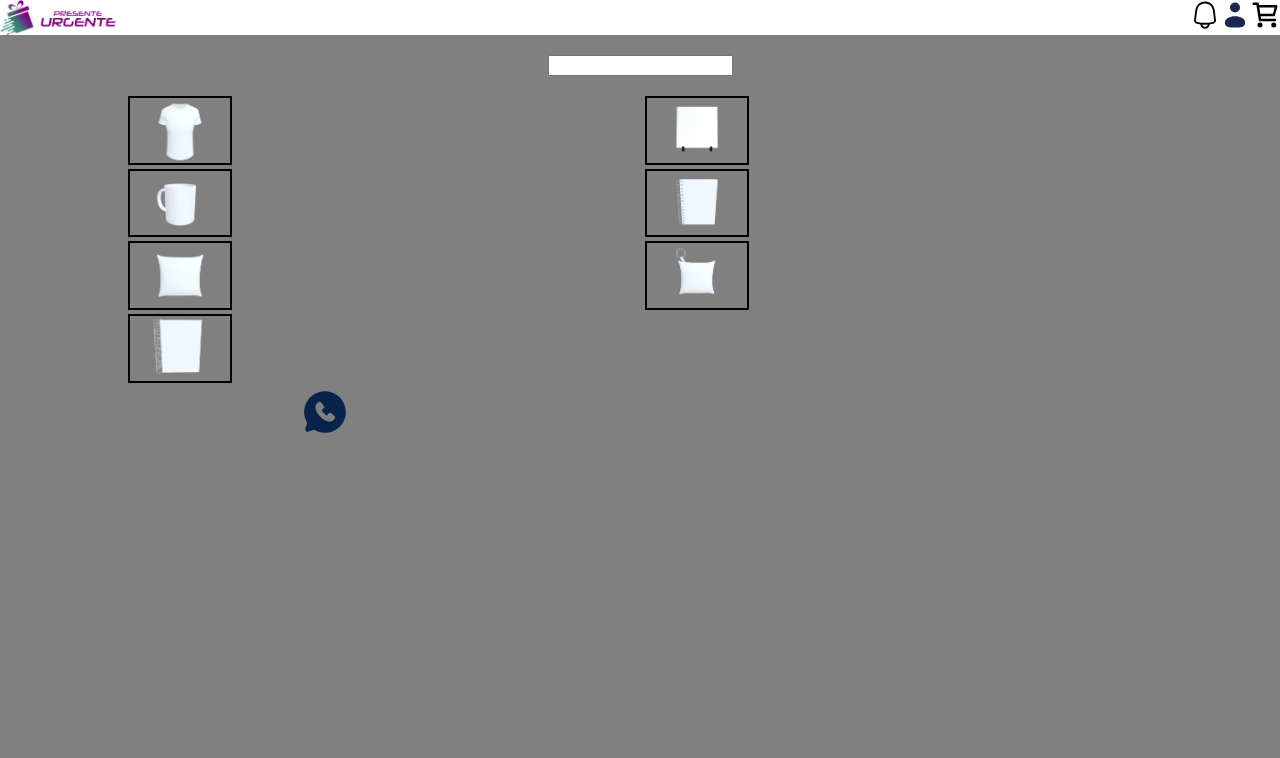
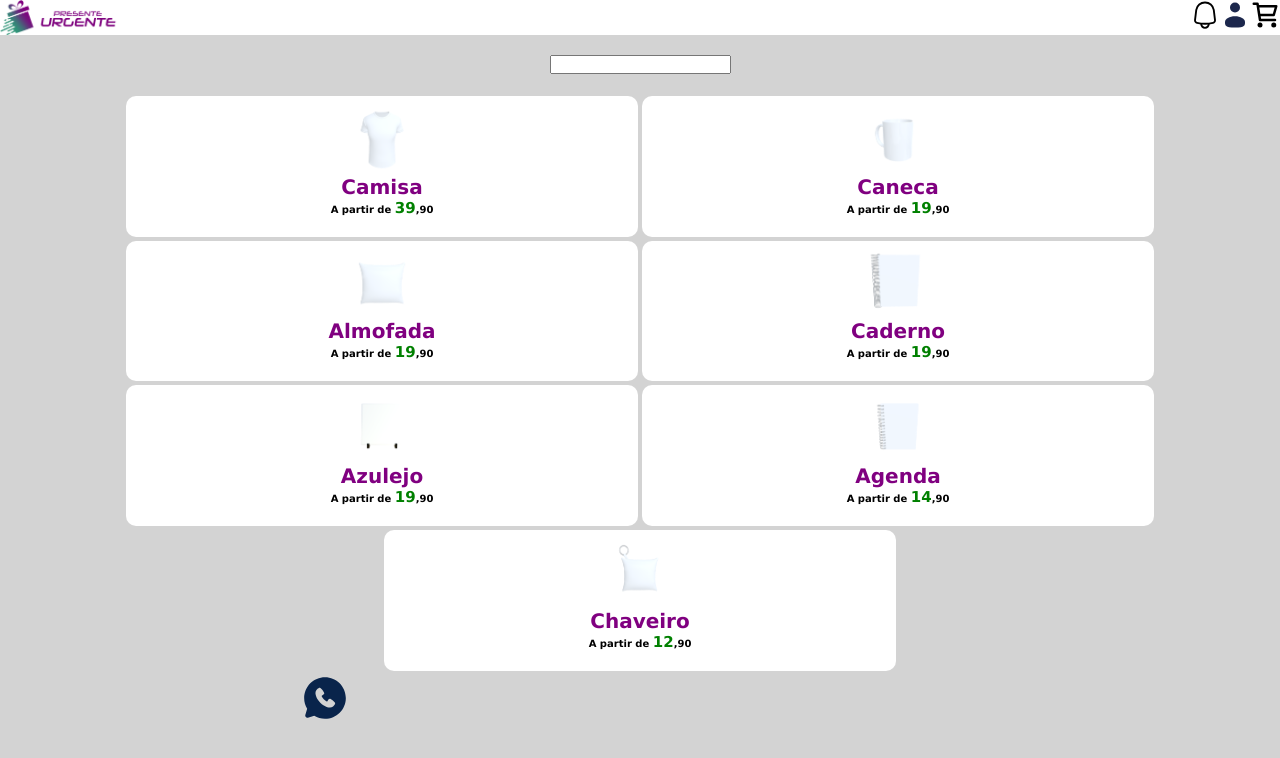
Before and after one commit to Murilo185/TCC, a React (Vite) app: page / in a window 1280 px wide. Shown: the top 758 px of the page. Built offline with nearby package versions, Linux system fonts and the light colour scheme.

Commit message:
Aprimoramento da página inicial (ainda não concluido)

```diff
--- a/src/components/telaprincipal.css
+++ b/src/components/telaprincipal.css
@@ -1,5 +1,11 @@
+*{
+    margin: 0;
+    padding: 0;
+    box-sizing: border-box;
+}
+
 body{
-    background-color: grey;
+    background-color: lightgray;
     margin: 0pc;
     padding: 0pc;
 }
@@ -11,30 +17,56 @@ body{
     margin-top: 20px;
 }
 
-img{
-    width: 100px;
-}
-
 #column-wrapper {
     text-align: center; /* Centraliza o conteúdo inline */
 }
 
 #containner {
-    column-count: 2;
-    column-gap: 10px;
-    width: 80%; /* Ajuste conforme necessário */
-    display: block; /* Permite centralizar com text-align */
+    width: 100%; /* Ajuste conforme necessário */
+    display: flex; /* Permite centralizar com text-align */
+    flex-wrap: wrap;
     margin: 0 auto;
+    justify-content: center;
 }
 
-#containner >div{
-    width: 0px;
+.nomeProduto{
+    font-family: Verdana, Geneva, Tahoma, sans-serif;
+    font-size: 20px;
 
+    color: purple;
+    font-weight: 800;
 }
 
-#containner > div> a>img{
-    border: 2px solid black;
+.Descricao{
+    font-family: Verdana, Geneva, Tahoma, sans-serif;
+    font-size: 10px;
+    font-weight: 600;
 }
+span{
+    font-size: 15px;
+    color: green;
+}
+
+#containner>div{
+
+    flex-direction: column;
+    width: 40%;
+    padding-bottom: 20px;
+    padding-top: 10px;
+    margin: 2px 2px;
+    background-color: white;
+    justify-content: flex-start;
+    align-items: center;
+    border-radius: 10px;
+    display: flex;
+}
+
+#containner >div>a>img{
+    background-color: white;
+    width: 100px;
+    border-radius: 10px;
+}
+
 
 #whatsapp{
     position: absolute;
--- a/src/components/telaprincipal.jsx
+++ b/src/components/telaprincipal.jsx
@@ -21,42 +21,56 @@ export default function TelaPrincipal (){
                 <a href="pgProduto/camisa.jsx">
                     <img src={camisa} alt="" />
                 </a>
+                <p className="nomeProduto ">Camisa</p>
+                <p className="Descricao">A partir de <span>39</span>,90</p>
             </div>
 
             <div id="Caneca">
                 <a href="pgProduto/caneca.jsx">
                     <img src={caneca} alt="" />
                 </a>
+                <p className='nomeProduto'>Caneca</p>
+                <p className="Descricao">A partir de <span>19</span>,90</p>
             </div>
 
             <div id="Almofada">
                 <a href="pgProduto/almofada.jsx">
                     <img src={almofada} alt="" />
                 </a>
+                <p className='nomeProduto' >Almofada</p>
+                <p className="Descricao">A partir de <span>19</span>,90</p>
             </div>
 
             <div id="Caderno">
                 <a href="pgProduto/caderno.jsx">
                     <img src={caderno} alt="" />
                 </a>
+                <p className='nomeProduto'>Caderno</p>
+                <p className="Descricao">A partir de <span>19</span>,90</p>
             </div>
 
             <div id="Azulejo">
                 <a href="pgProduto/azulejo.jsx">
                     <img src={azulejo} alt="" />
                 </a>
+                <p className='nomeProduto'>Azulejo</p>
+                <p className="Descricao">A partir de <span>19</span>,90</p>
             </div>
 
             <div id="Agenda">
                 <a href="pgProduto/agenda.jsx">
                     <img src={agenda} alt="" />
                 </a>
+                <p className='nomeProduto'>Agenda</p>
+                <p className="Descricao">A partir de <span>14</span>,90</p>
             </div>
 
             <div id="Chaveiro">
                 <a href="pgProduto/chaveiro.jsx">
                     <img src={chaveiro} alt="" />
                 </a>
+                <p className='nomeProduto'>Chaveiro</p>
+                <p className="Descricao">A partir de <span>12</span>,90</p>
             </div>
         </div>
         <img src={whatsapp} alt="" id='whatsapp'/>
```
